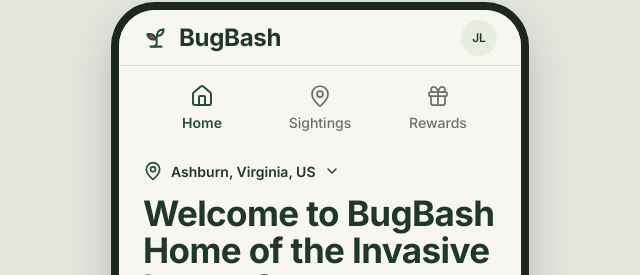
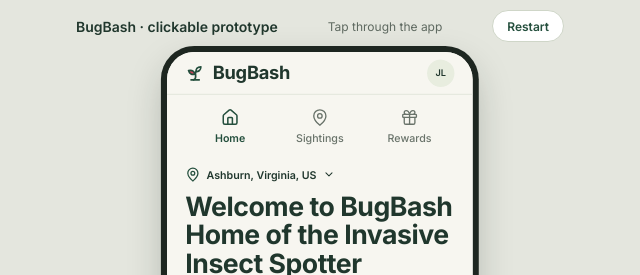
Before and after one commit to cromalily/bioglow, a plain HTML site: page index.html in a window 1280 px wide. Shown: the top 275 px of the page, without its empty margins (320-960 px from the left). Drawn offline with Linux system fonts and the light colour scheme.

Commit message:
revert back

```diff
--- a/index.html
+++ b/index.html
@@ -36,6 +36,7 @@ body{background:var(--stage);font-family:Inter,system-ui,sans-serif;color:var(--
 </style>
 </head>
 <body>
+<div class="bb-bar"><h1>BugBash · clickable prototype</h1><span>Tap through the app</span><button type="button" id="bb-restart">Restart</button></div>
 <div class="bb-stage"><div class="bb-phone-wrap" id="bb-wrap"><div class="bb-phone" id="bb-phone">
 <section class="bb-screen" id="screen-Main" data-screen="Main">
 
```
